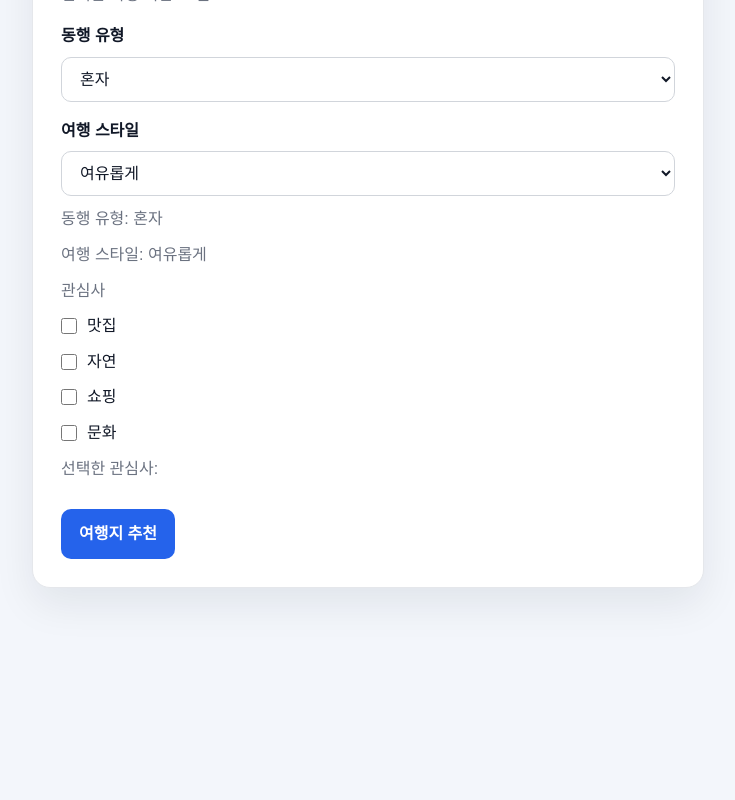
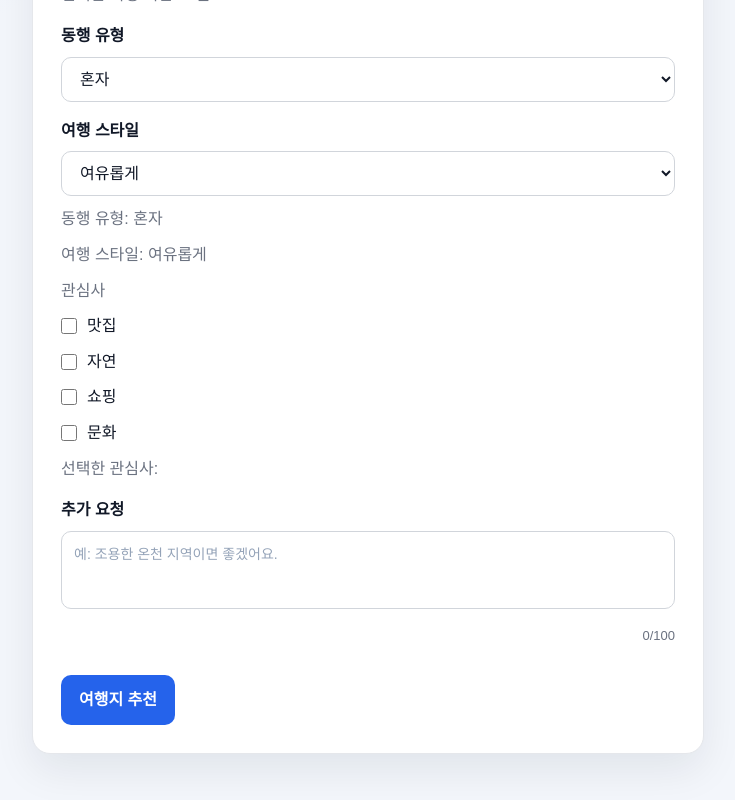
Before and after one commit to KlmY0ngBe0m/TABIT, a Next.js app in the folder frontend/: page / in a window 1280 px wide. Shown: the part 508-1308 px from the top of the page, without its empty margins (272-1007 px from the left). Before the commit the page ends 1168 px from the top, so only its background shows below. Built offline with nearby package versions, Linux system fonts and the light colour scheme.

Commit message:
自由入力の追加リクエストをAI推薦に反映

```diff
--- a/frontend/src/app/api/recommend/route.ts
+++ b/frontend/src/app/api/recommend/route.ts
@@ -83,6 +83,7 @@ export async function POST(request: Request) {
 
             조건:
            - 예산: ${body.budget}
+           - 예산 단위는 입련된 그대로 사용하고, 다른 통화로 변환하지 마세요.
            - 여행 기간: ${body.days}일
            - 동행 유형: ${body.companion}
            - 여행 스타일: ${body.travelStyle}
@@ -90,6 +91,8 @@ export async function POST(request: Request) {
             .map((interest: string) => body.interestLabels?.[interest] ?? interest)
             .join(", ")}
            - 언어: ${body.language}
+           - 추가요청: ${body.extraRequest || "없음"}
+
             반환 형식:
             {
               "recommendedCity": "도시명",
--- a/frontend/src/app/globals.css
+++ b/frontend/src/app/globals.css
@@ -73,7 +73,8 @@ label {
 }
 
 input,
-select {
+select,
+textarea {
   width: 100%;
   padding: 12px 14px;
   margin-top: 8px;
@@ -108,6 +109,29 @@ input[type="checkbox"] {
   height: 16px;
   margin-top: 0;
   accent-color: var(--primary);
+}
+
+textarea {
+  min-height: 44px;
+  max-height: 140px;
+  resize: none;
+  overflow: auto;
+  font-family: inherit;
+  line-height: 24px;
+  padding:10px 12px 18px;
+}
+
+.character-count {
+  margin-top: 6px;
+  font-size: 13px;
+  color: #64748b;
+  text-align: right;
+}
+
+input::placeholder,
+textarea::placeholder {
+  font-size: 14px;
+  color: #94a3b8;
 }
 
 button {
--- a/frontend/src/app/layout.tsx
+++ b/frontend/src/app/layout.tsx
@@ -23,7 +23,7 @@ export default function RootLayout({
   children: React.ReactNode;
 }>) {
   return (
-    <html lang="en" className={`${geistSans.variable} ${geistMono.variable}`}>
+    <html lang="ko" className={`${geistSans.variable} ${geistMono.variable}`}>
       <body>{children}</body>
     </html>
   );
--- a/frontend/src/app/page.tsx
+++ b/frontend/src/app/page.tsx
@@ -12,6 +12,7 @@ export default function Home() {
   const [companion, setCompanion] = useState("solo");
   const [travelStyle, setTravelStyle] = useState("relaxed");
   const [interests, setInterests] = useState<string[]>([]);
+  const [extraRequest, setExtraRequest] = useState("");
   const [errorMessage, setErrorMessage] = useState("");
   const [recommendation, setRecommendation] = useState<RecommendationResult | null>(null);
   const [isLoading, setIsLoading] = useState(false);
@@ -96,13 +97,14 @@ export default function Home() {
         },
 
         body: JSON.stringify({
-          budget,
+          budget: language === "ko" ? `${budget}만 원` : `${budget}円`,
           days,
           companion: companionLabels[companion as keyof typeof companionLabels],
           travelStyle: travelStyleLabels[travelStyle as keyof typeof travelStyleLabels],
           interests: interests.map(
             (interest) => interestLabels[interest as keyof typeof interestLabels]
           ),
+          extraRequest,
           language,
         }),
       });
@@ -143,11 +145,13 @@ export default function Home() {
         companion={companion}
         travelStyle={travelStyle}
         interests={interests}
+        extraRequest={extraRequest}
         isLoading={isLoading}
         setBudget={setBudget}
         setDays={setDays}
         setCompanion={setCompanion}
         setTravelStyle={setTravelStyle}
+        setExtraRequest={setExtraRequest}
         handleInterestChange={handleInterestChange}
         handleRecommendClick={handleRecommendClick}
       />
--- a/frontend/src/components/TravelForm.tsx
+++ b/frontend/src/components/TravelForm.tsx
@@ -9,10 +9,12 @@ type TravelFormProps = {
   travelStyle: string;
   interests: string[];
   isLoading: boolean;
+  extraRequest: string;
   setBudget: (value: string) => void;
   setDays: (value: string) => void;
   setCompanion: (value: string) => void;
   setTravelStyle: (value: string) => void;
+  setExtraRequest: (vlaue: string) => void;
   handleInterestChange: (interest: string) => void;
   handleRecommendClick: () => void;
 };
@@ -24,11 +26,13 @@ export default function TravelForm({
   companion,
   travelStyle,
   interests,
+  extraRequest,
   isLoading,
   setBudget,
   setDays,
   setCompanion,
   setTravelStyle,
+  setExtraRequest,
   handleInterestChange,
   handleRecommendClick,
 }: TravelFormProps) {
@@ -107,6 +111,45 @@ export default function TravelForm({
         selectedTitle={text.selectedInterests}
       />
 
+      <label htmlFor="extra-request">
+        {language === "ko" ? "추가 요청" : "追加リクエスト"}
+      </label>
+
+      <textarea
+        id="extra-request"
+        value={extraRequest}
+        maxLength={100}
+        onChange={(event) => {
+          setExtraRequest(event.target.value);
+
+          const textarea = event.target;
+          const lineHeight = 24;
+          const minHeight = 44;
+          const maxHeight = 140;
+
+          textarea.style.height = "auto";
+
+          const nextHeight = Math.min(
+            Math.max(textarea.scrollHeight, minHeight),
+            maxHeight
+          );
+
+          const steppedHeight = Math.ceil(nextHeight / lineHeight) * lineHeight;
+
+          textarea.style.height = `${steppedHeight}px`;
+        }}
+
+        placeholder={
+          language === "ko"
+            ? "예: 조용한 온천 지역이면 좋겠어요."
+            : "例: 静かな温泉地に行きたいです。"
+        }
+      />
+
+      <p className="character-count">
+        {extraRequest.length}/100
+      </p>
+
       <button type="button" onClick={handleRecommendClick} disabled={isLoading}>
         {isLoading
           ? language === "ko"
```
